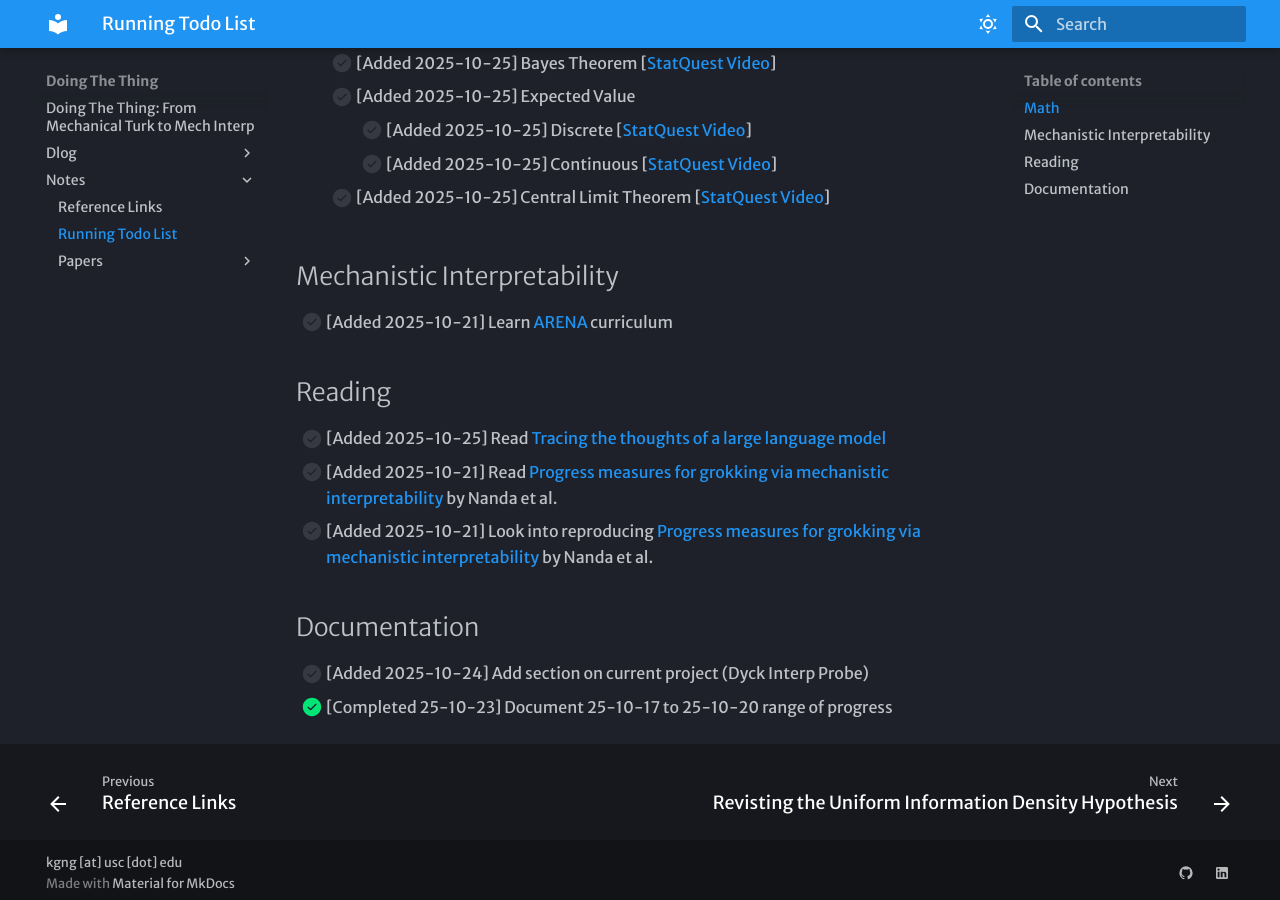
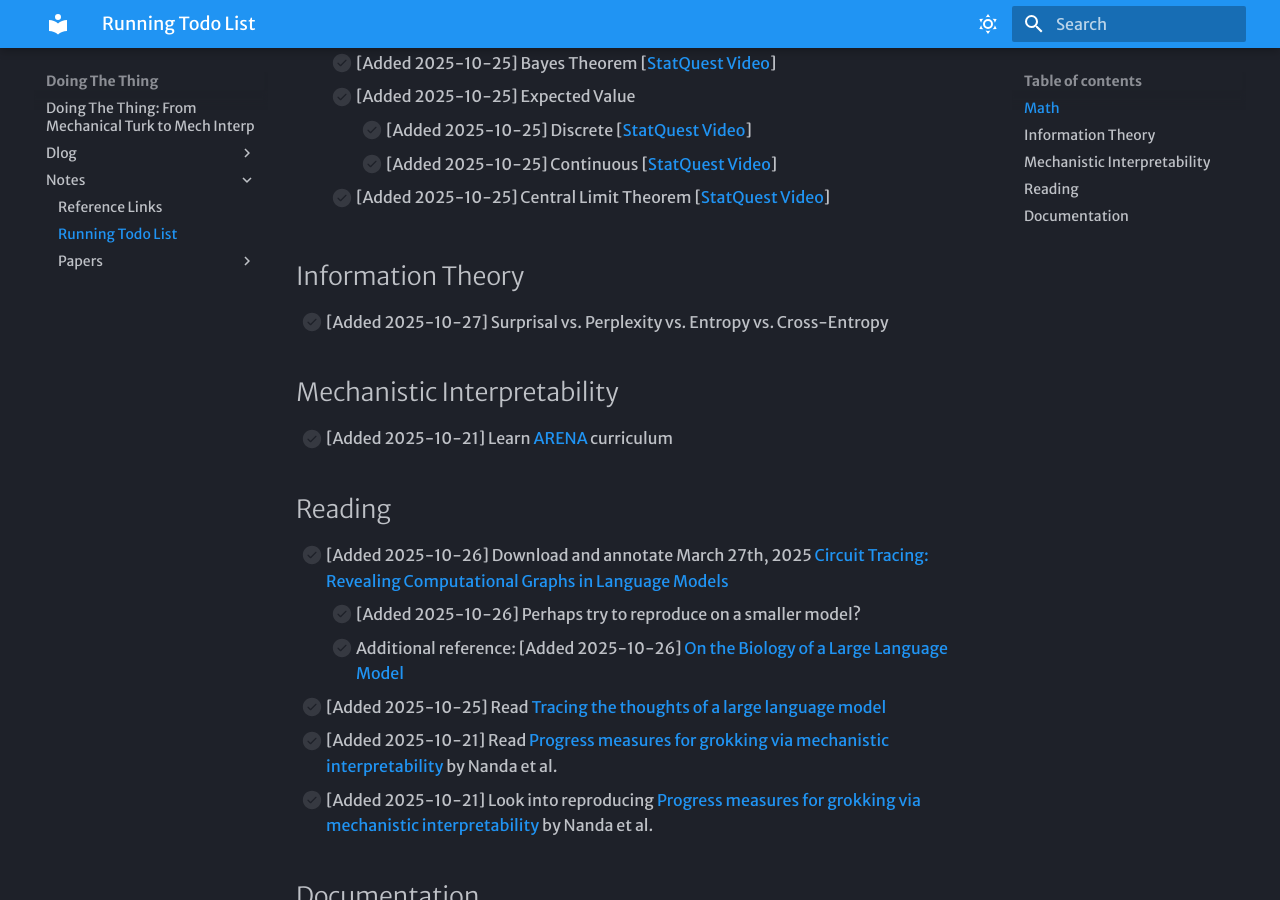
Before and after one commit to Ky-Ng/doing-the-thing, an MkDocs documentation site: the page built from docs/notes/Todo.md, in a window 1280 px wide and 900 px high, scrolled down 415 px. Built offline with MkDocs 1.6.1 and Material for MkDocs 9.7.7, drawn with Linux system fonts in a browser that asks for light colours; some web fonts are replaced.

Commit message:
add Anthropic papers to read

```diff
--- a/docs/notes/Todo.md
+++ b/docs/notes/Todo.md
@@ -14,10 +14,16 @@
         - [ ] [Added 2025-10-25] Continuous [[StatQuest Video](https://www.youtube.com/watch?v=OSPr6G6Ka-U&list=PLblh5JKOoLUK0FLuzwntyYI10UQFUhsY9&index=22&pp=iAQB)]
     - [ ] [Added 2025-10-25] Central Limit Theorem [[StatQuest Video](https://www.youtube.com/watch?v=YAlJCEDH2uY&list=PLblh5JKOoLUK0FLuzwntyYI10UQFUhsY9&index=24&pp=iAQB0gcJCQYKAYcqIYzv)]
 
+## Information Theory
+- [ ] [Added 2025-10-27] Surprisal vs. Perplexity vs. Entropy vs. Cross-Entropy
+
 ## Mechanistic Interpretability
 - [ ] [Added 2025-10-21] Learn [ARENA](https://www.arena.education/curriculum) curriculum
 
 ## Reading
+- [ ] [Added 2025-10-26] Download and annotate March 27th, 2025 [Circuit Tracing: Revealing Computational Graphs in Language Models](https://transformer-circuits.pub/2025/attribution-graphs/methods.html)
+    - [ ] [Added 2025-10-26] Perhaps try to reproduce on a smaller model?
+    - [ ] Additional reference: [Added 2025-10-26] [On the Biology of a Large Language Model](https://transformer-circuits.pub/2025/attribution-graphs/biology.html)
 - [ ] [Added 2025-10-25] Read [Tracing the thoughts of a large language model](https://www.anthropic.com/research/tracing-thoughts-language-model)
 - [ ] [Added 2025-10-21] Read [Progress measures for grokking via mechanistic interpretability](https://arxiv.org/abs/2301.05217) by Nanda et al.
 - [ ] [Added 2025-10-21] Look into reproducing [Progress measures for grokking via mechanistic interpretability](https://arxiv.org/abs/2301.05217) by Nanda et al.
```
Also changed, not shown: docs/dlog/2025-10-25.md (+1 -1 lines), docs/notes/References.md (+4 -0 lines).
